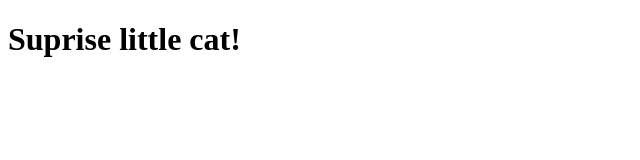
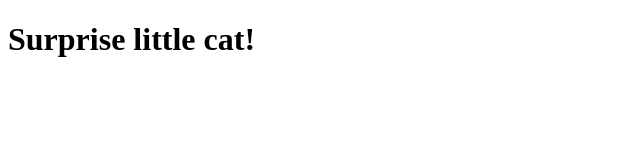
Before and after one commit to wfnyah/wfnyah.github.io, a plain HTML site: page index.html in a window 1280 px wide. Shown: the whole page, without its empty margins (0-640 px from the left). Drawn offline with Linux system fonts and the light colour scheme.

Commit message:
Update index.html

```diff
--- a/index.html
+++ b/index.html
@@ -13,7 +13,7 @@
 </head>
 <body>
     <header>
-    <h1>Suprise little cat!</h1>
+    <h1>Surprise little cat!</h1>
     </header>
 </body>
 </html>
```
